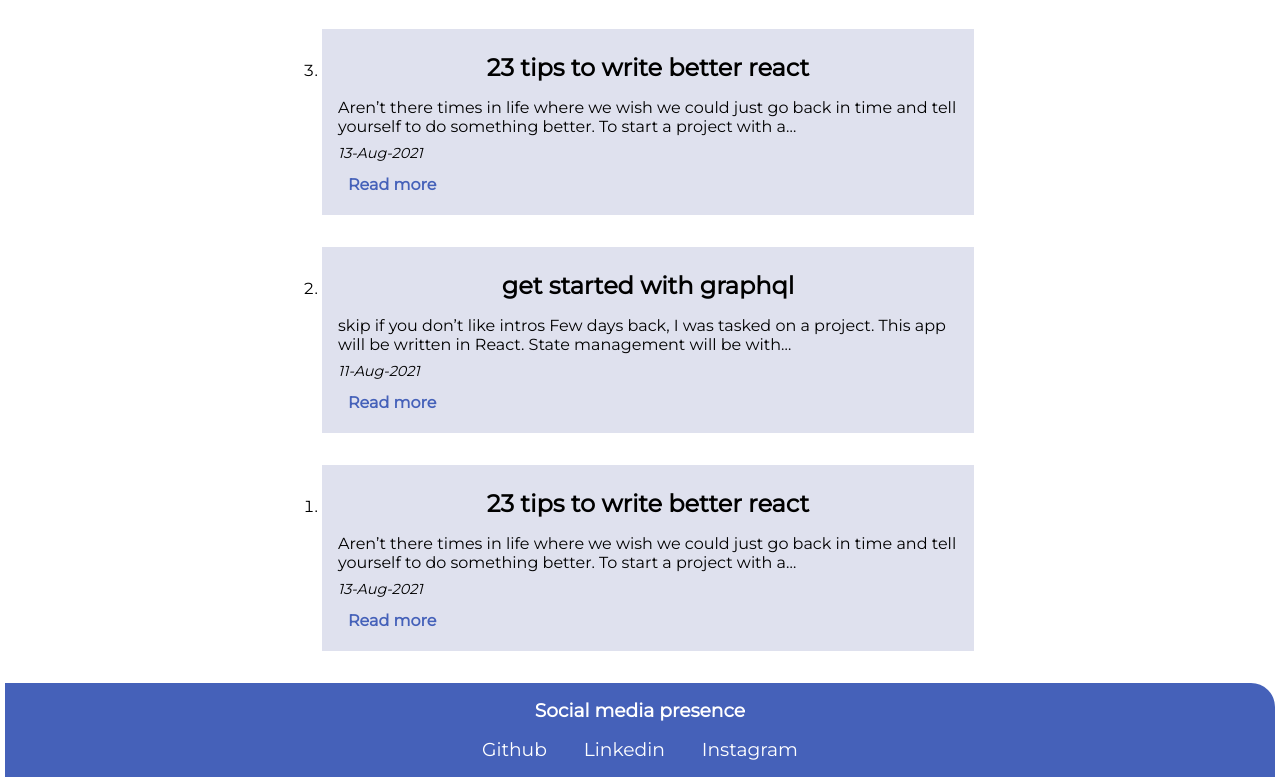
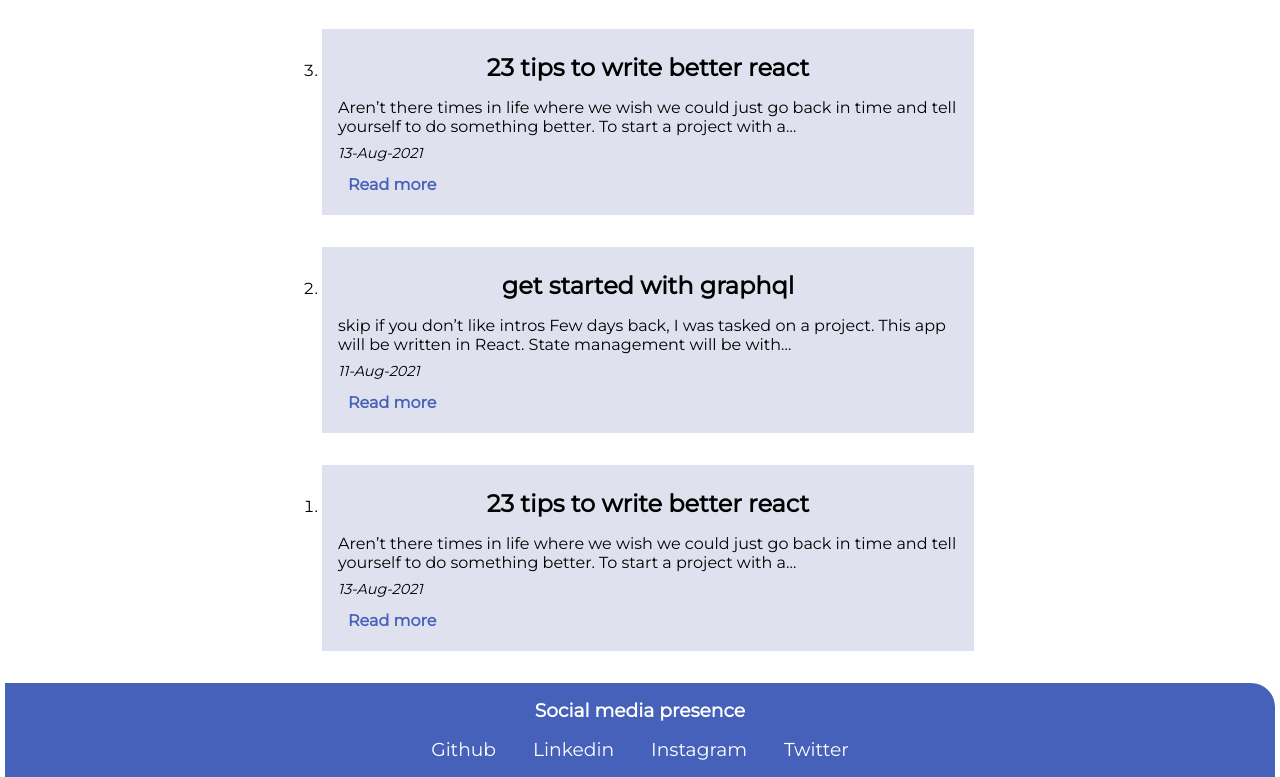
Before and after one commit to rajenderkapil2000/Rajender-portfolio, a plain HTML site: page blogs.html in a window 1280 px wide. Shown: the part 394-1171 px from the top of the page. Drawn offline with Linux system fonts and the light colour scheme.

Commit message:
twitter link

```diff
--- a/blogs.html
+++ b/blogs.html
@@ -65,6 +65,7 @@
             <li><a href="https://github.com/rajenderkapil2000" target="_blank">Github</a></li>
             <li><a href="https://www.linkedin.com/in/rajender-kapil-733981202/" target="_blank">Linkedin</a></li>
             <li><a href="https://www.instagram.com/im_ronnie03/">Instagram</a></li>
+            <li><a href="https://twitter.com/rajenderkapilRK">Twitter</a></li>
         </ul>
 
     </footer>
```
